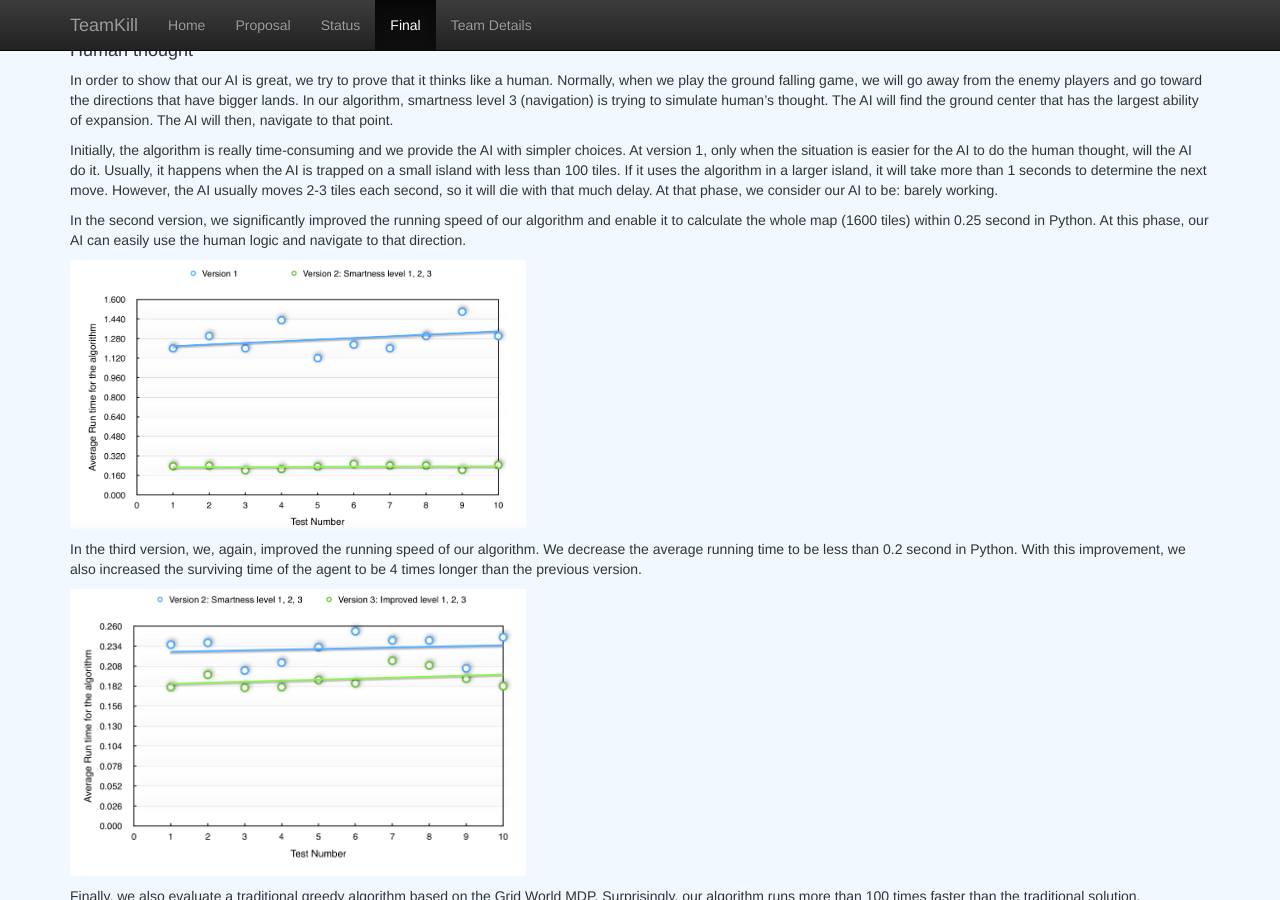
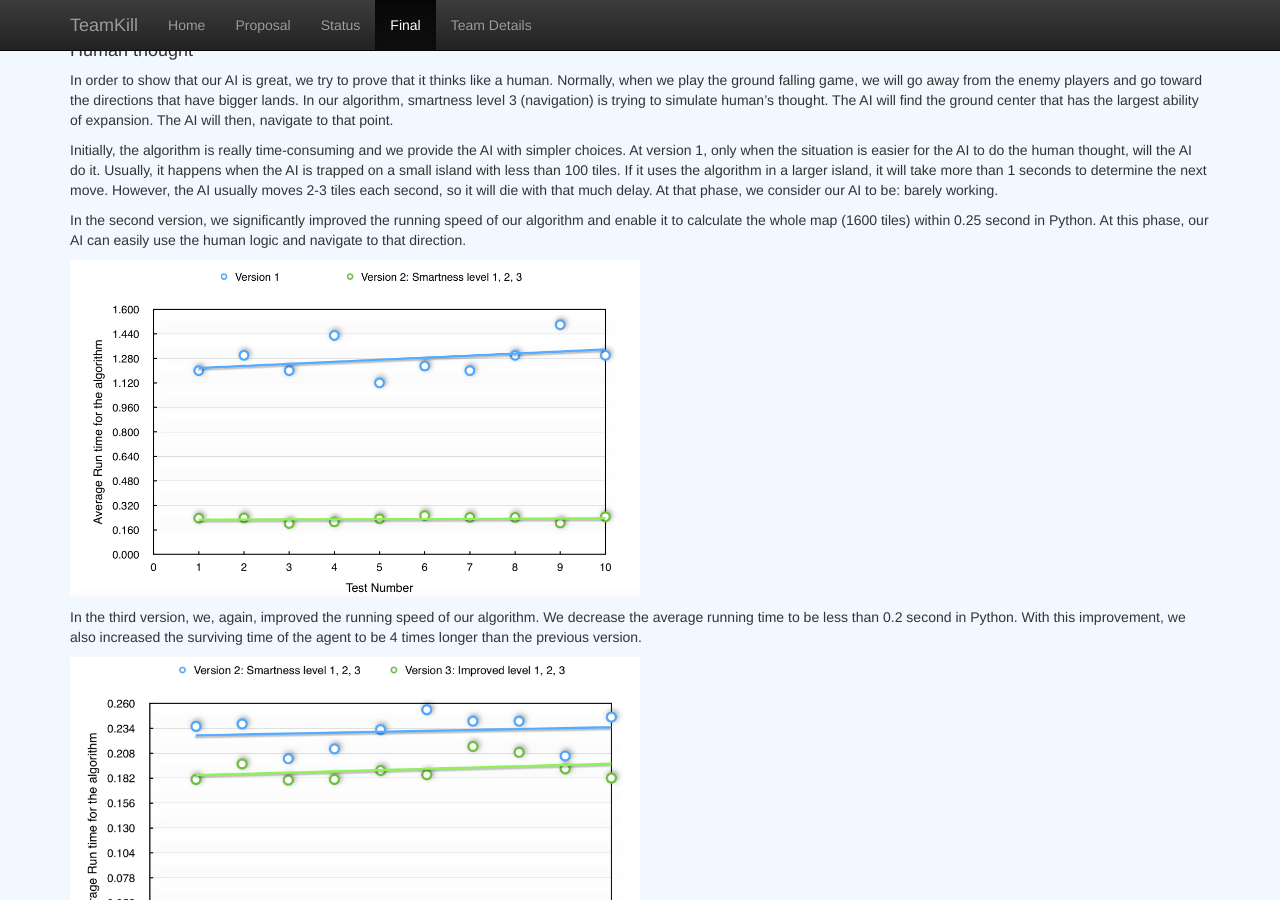
Before and after one commit to zhuohan/teamKill, a Jekyll site: the page built from docs/final.md, in a window 1280 px wide and 900 px high, scrolled down 4553 px. Built offline with Jekyll 4.4.1, drawn with Linux system fonts in a browser that asks for light colours.

Commit message:
Create final.md

```diff
--- a/docs/final.md
+++ b/docs/final.md
@@ -94,14 +94,14 @@ Initially, the algorithm is really time-consuming and we provide the AI with sim
 
 In the second version, we significantly improved the running speed of our algorithm and enable it to calculate the whole map (1600 tiles) within 0.25 second in Python. At this phase, our AI can easily use the human logic and navigate to that direction.
 
-![Breadth First Search](v1.png){:class="img-responsive centered" height="40%" width="40%"}
+![Breadth First Search](v1.png){:class="img-responsive centered" height="50%" width="50%"}
 
 
 
 
 In the third version, we, again, improved the running speed of our algorithm. We decrease the average running time to be less than 0.2 second in Python. With this improvement, we also increased the surviving time of the agent to be 4 times longer than the previous version.
 
-![Breadth First Search](imp.png){:class="img-responsive centered" height="40%" width="40%"}
+![Breadth First Search](imp.png){:class="img-responsive centered" height="50%" width="50%"}
 
 Finally, we also evaluate a traditional greedy algorithm based on the Grid World MDP. Surprisingly, our algorithm runs more than 100 times faster than the traditional solution.
 
@@ -114,24 +114,24 @@ In order to visualize the abilities of our algorithms, we run 10 times for each
 
 #### Running time of level 1 is significantly faster than level 2
 
-![Breadth First Search](12.png){:class="img-responsive centered" height="40%" width="40%"}
+![Breadth First Search](12.png){:class="img-responsive centered" height="50%" width="50%"}
 
 #### Running time of level 2 is significantly faster than level 3
 
-![Breadth First Search](123.png){:class="img-responsive centered" height="40%" width="40%"}
+![Breadth First Search](123.png){:class="img-responsive centered" height="50%" width="50%"}
 
 #### Running time of level 3 is significantly faster than greedy algorithm
 
-![Breadth First Search](123g.png){:class="img-responsive centered" height="40%" width="40%"}
+![Breadth First Search](123g.png){:class="img-responsive centered" height="50%" width="50%"}
 
 #### We log the original data to give a better visualization for the running time
 
-![Breadth First Search](log.png){:class="img-responsive centered" height="40%" width="40%"}
+![Breadth First Search](log.png){:class="img-responsive centered" height="50%" width="50%"}
 
 #### In the end, we record the survial time for each of our algorithm
 
-![Breadth First Search](123gs.png){:class="img-responsive centered" height="40%" width="40%"}
-![Breadth First Search](all.png){:class="img-responsive centered" height="40%" width="40%"}
+![Breadth First Search](123gs.png){:class="img-responsive centered" height="50%" width="50%"}
+![Breadth First Search](all.png){:class="img-responsive centered" height="50%" width="50%"}
 
 ## References
 
```
